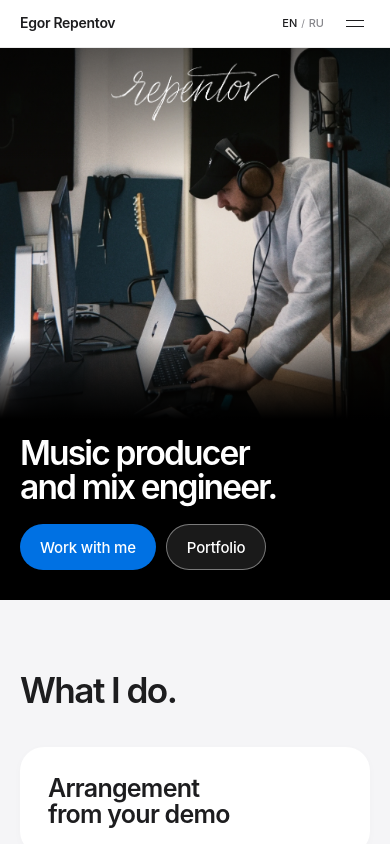
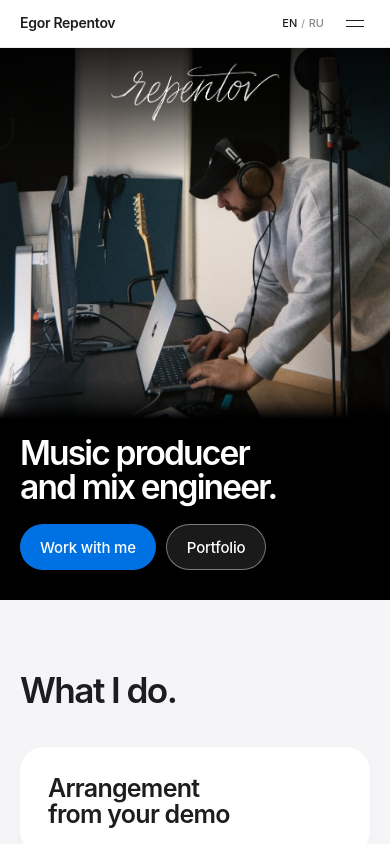
Before and after one commit to repentov-dev/repentov-site, a plain HTML site: page index.html in a window 390 px wide. Shown: the top 844 px of the page. Drawn offline with Linux system fonts and the light colour scheme.

Commit message:
Strengthen logo scrim and soften heading fade

```diff
--- a/css/apple.css
+++ b/css/apple.css
@@ -120,8 +120,8 @@ body.menu-open { overflow: hidden; }
   .classic-hero { min-height: 0; display: flex; flex-direction: column; align-items: stretch; padding: 0; background: #000; }
   .classic-hero__media { position: relative; inset: auto; order: 0; width: 100%; height: 320px; height: clamp(230px, 44svh, 380px); flex: 0 0 auto; }
   .classic-hero__media img { width: 100%; height: 100%; object-fit: cover; object-position: 62% 30%; }
-  .classic-hero__media::before { content: ""; position: absolute; inset: 0 0 auto; z-index: 2; height: 32%; background: linear-gradient(180deg, rgba(0, 0, 0, 0.58) 0%, rgba(0, 0, 0, 0.3) 52%, rgba(0, 0, 0, 0) 100%); pointer-events: none; }
-  .classic-hero__media::after { display: block; content: ""; position: absolute; inset: auto 0 0; z-index: 2; height: 22%; background: linear-gradient(180deg, rgba(0, 0, 0, 0) 0%, rgba(0, 0, 0, 0.62) 55%, #000 100%); }
+  .classic-hero__media::before { content: ""; position: absolute; inset: 0 0 auto; z-index: 2; height: 34%; background: linear-gradient(180deg, rgba(0, 0, 0, 0.84) 0%, rgba(0, 0, 0, 0.56) 46%, rgba(0, 0, 0, 0) 100%); pointer-events: none; }
+  .classic-hero__media::after { display: block; content: ""; position: absolute; inset: auto 0 0; z-index: 2; height: 11%; background: linear-gradient(180deg, rgba(0, 0, 0, 0) 0%, rgba(0, 0, 0, 0.38) 55%, #000 100%); }
   .classic-hero__grain, .classic-hero__blur, .classic-hero__scrim { display: none; }
   .classic-hero__logo { position: absolute; top: 14px; left: 50%; z-index: 4; margin: 0; transform: translateX(-50%); }
   .classic-hero__logo img { height: 60px; }
```
